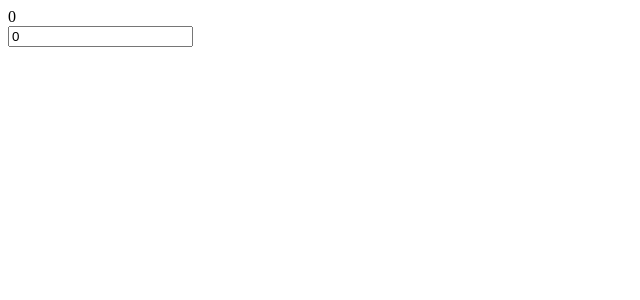
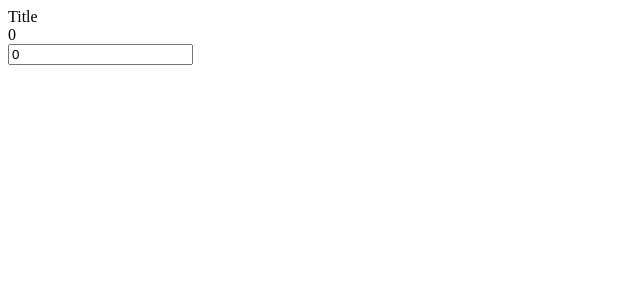
Before and after one commit to devKangMinHyeok/crypto-dashboard, a React (Create React App) app: page / in a window 1280 px wide. Shown: the top 300 px of the page, without its empty margins (0-640 px from the left). Built offline with nearby package versions, Linux system fonts and the light colour scheme.

Commit message:
state 예제 수정

```diff
--- a/src/App.js
+++ b/src/App.js
@@ -13,9 +13,14 @@ function Hello() {
   );
 }
 
+function Title() {
+  return <div>Title</div>;
+}
+
 function App() {
   return (
     <>
+      <Title />
       <Hello />
     </>
   );
```
